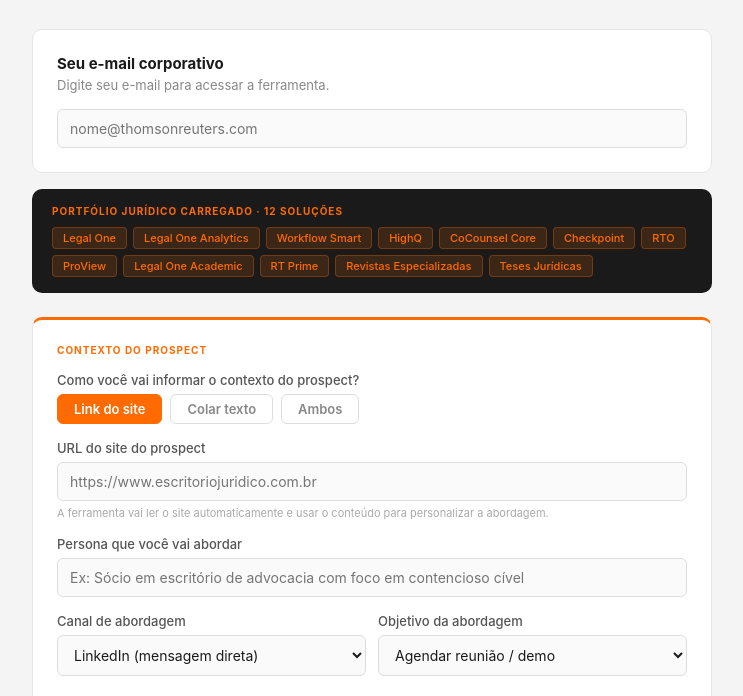
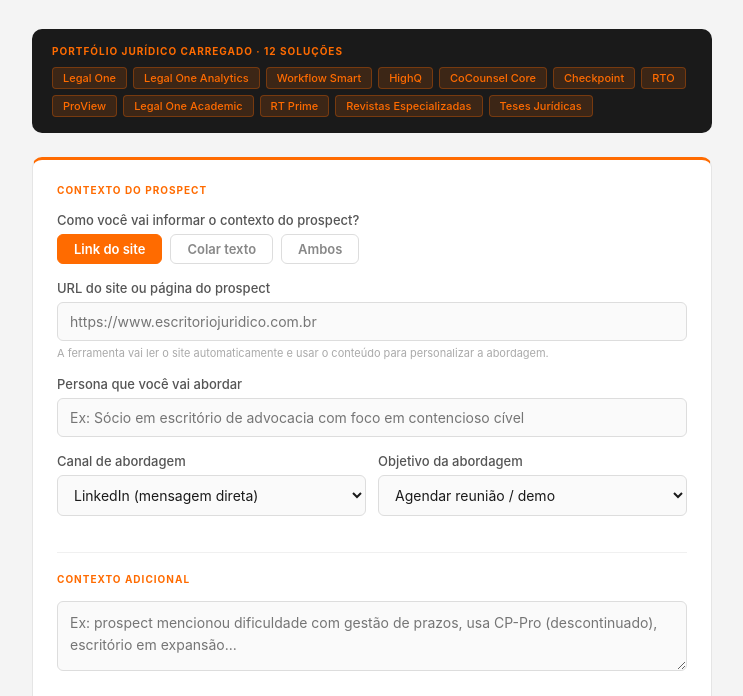
Before and after one commit to raqueldocarmojf/thomson-reuters-juridico, a website: page public/index.html in a window 1280 px wide. Shown: the part 94-790 px from the top of the page, without its empty margins (268-1011 px from the left). Drawn offline with Linux system fonts and the light colour scheme.

Commit message:
Update index.html

```diff
--- a/public/index.html
+++ b/public/index.html
@@ -18,16 +18,13 @@
     .catalog-tags { display: flex; flex-wrap: wrap; gap: 6px; }
     .ctag { font-size: 11px; padding: 3px 10px; border-radius: 4px; font-weight: 500; background: rgba(255,107,0,0.15); color: #FF6B00; border: 1px solid rgba(255,107,0,0.3); }
     .card { background: #fff; border-radius: 10px; padding: 1.5rem; margin-bottom: 1rem; border: 1px solid #e5e5e5; border-top: 3px solid #FF6B00; }
-    .acesso-box { background: #fff; border: 1px solid #e5e5e5; border-radius: 10px; padding: 1.5rem; margin-bottom: 1rem; }
-    .acesso-box h2 { font-size: 15px; font-weight: 700; color: #1a1a1a; margin-bottom: 4px; }
-    .acesso-box p { font-size: 13px; color: #888; margin-bottom: 1rem; }
     .section-title { font-size: 10px; font-weight: 700; text-transform: uppercase; letter-spacing: 0.1em; color: #FF6B00; border-top: 1px solid #f0f0f0; padding-top: 1.25rem; margin-top: 1.25rem; margin-bottom: 1rem; }
     .section-title:first-child { border-top: none; padding-top: 0; margin-top: 0; }
     .field { margin-bottom: 1rem; }
     .field:last-child { margin-bottom: 0; }
     label { display: block; font-size: 13px; color: #555; margin-bottom: 6px; font-weight: 500; }
     .field-note { font-size: 11px; color: #aaa; margin-top: 5px; }
-    select, textarea, input[type="text"], input[type="email"], input[type="url"] { width: 100%; padding: 10px 12px; font-size: 14px; background: #fafafa; color: #1a1a1a; border: 1px solid #ddd; border-radius: 6px; outline: none; font-family: inherit; transition: border-color 0.15s; }
+    select, textarea, input[type="text"], input[type="url"] { width: 100%; padding: 10px 12px; font-size: 14px; background: #fafafa; color: #1a1a1a; border: 1px solid #ddd; border-radius: 6px; outline: none; font-family: inherit; transition: border-color 0.15s; }
     select:focus, textarea:focus, input:focus { border-color: #FF6B00; background: #fff; }
     textarea { resize: vertical; line-height: 1.6; }
     .source-tabs { display: flex; gap: 8px; margin-bottom: 12px; }
@@ -75,13 +72,7 @@
         <p>Divisão Jurídica · Uso interno do time comercial</p>
       </div>
     </div>
-    <div class="acesso-box">
-      <h2>Seu e-mail corporativo</h2>
-      <p>Digite seu e-mail para acessar a ferramenta.</p>
-      <div class="field">
-        <input type="email" id="email" placeholder="nome@thomsonreuters.com" />
-      </div>
-    </div>
+
     <div class="catalog-preview">
       <div class="catalog-preview-title">Portfólio jurídico carregado · 12 soluções</div>
       <div class="catalog-tags">
@@ -99,6 +90,7 @@
         <span class="ctag">Teses Jurídicas</span>
       </div>
     </div>
+
     <div class="card">
       <div class="section-title">Contexto do prospect</div>
       <div class="field">
@@ -110,7 +102,7 @@
         </div>
       </div>
       <div id="campo-url" class="field">
-        <label>URL do site do prospect</label>
+        <label>URL do site ou página do prospect</label>
         <input type="url" id="url" placeholder="https://www.escritoriojuridico.com.br" />
         <p class="field-note">A ferramenta vai ler o site automaticamente e usar o conteúdo para personalizar a abordagem.</p>
       </div>
@@ -148,9 +140,11 @@
       </div>
       <button class="btn-gerar" id="btn" onclick="gerar()">Gerar abordagem + indicação de solução →</button>
     </div>
+
     <div id="result"></div>
     <div class="footer">Thomson Reuters Brasil · Divisão Jurídica · <span>Uso interno</span></div>
   </div>
+
   <script>
     let tabAtual = 'url';
     function setTab(tab) {
@@ -161,27 +155,29 @@
       document.getElementById('campo-url').style.display = (tab === 'url' || tab === 'ambos') ? 'block' : 'none';
       document.getElementById('campo-texto').style.display = (tab === 'texto' || tab === 'ambos') ? 'block' : 'none';
     }
+
     async function gerar() {
-      const email = document.getElementById('email').value.trim();
       const url = document.getElementById('url').value.trim();
       const conteudo = document.getElementById('conteudo').value.trim();
       const persona = document.getElementById('persona').value.trim();
       const canal = document.getElementById('canal').value;
       const objetivo = document.getElementById('objetivo').value;
       const contexto = document.getElementById('contexto').value.trim();
-      if (!email) { alert('Digite seu e-mail corporativo.'); return; }
+
       if (!persona) { alert('Informe a persona que você vai abordar.'); return; }
       if (!url && !conteudo) { alert('Informe o link do site ou cole o conteúdo do prospect.'); return; }
       if ((tabAtual === 'url' || tabAtual === 'ambos') && url && !url.startsWith('http')) { alert('A URL precisa começar com http:// ou https://'); return; }
+
       const btn = document.getElementById('btn');
       btn.disabled = true;
       btn.innerHTML = url ? '<span class="spinner"></span>Lendo o site e gerando abordagem...' : '<span class="spinner"></span>Analisando e gerando...';
       document.getElementById('result').innerHTML = '';
+
       try {
         const res = await fetch('/api/gerar', {
           method: 'POST',
           headers: { 'Content-Type': 'application/json' },
-          body: JSON.stringify({ email, url, conteudo, persona, canal, objetivo, contexto })
+          body: JSON.stringify({ url, conteudo, persona, canal, objetivo, contexto })
         });
         const data = await res.json();
         if (!res.ok) throw new Error(data.error || 'Erro desconhecido');
@@ -189,9 +185,11 @@
       } catch (e) {
         document.getElementById('result').innerHTML = `<div class="error-box"><strong>Erro.</strong><br>${e.message}</div>`;
       }
+
       btn.disabled = false;
       btn.innerHTML = 'Gerar abordagem + indicação de solução →';
     }
+
     function renderResult(d, leuSite) {
       const score = Math.min(100, Math.max(0, Math.round(d.fit_score || 0)));
       const sinais = (d.sinais_de_compra || []).map(s => `<span class="tag tag-orange">${s}</span>`).join('');
@@ -228,6 +226,7 @@
           </div>
         </div>`;
     }
+
     function copiar() {
       const txt = document.getElementById('msg-text')?.innerText;
       if (txt) navigator.clipboard.writeText(txt).catch(() => {});
```
